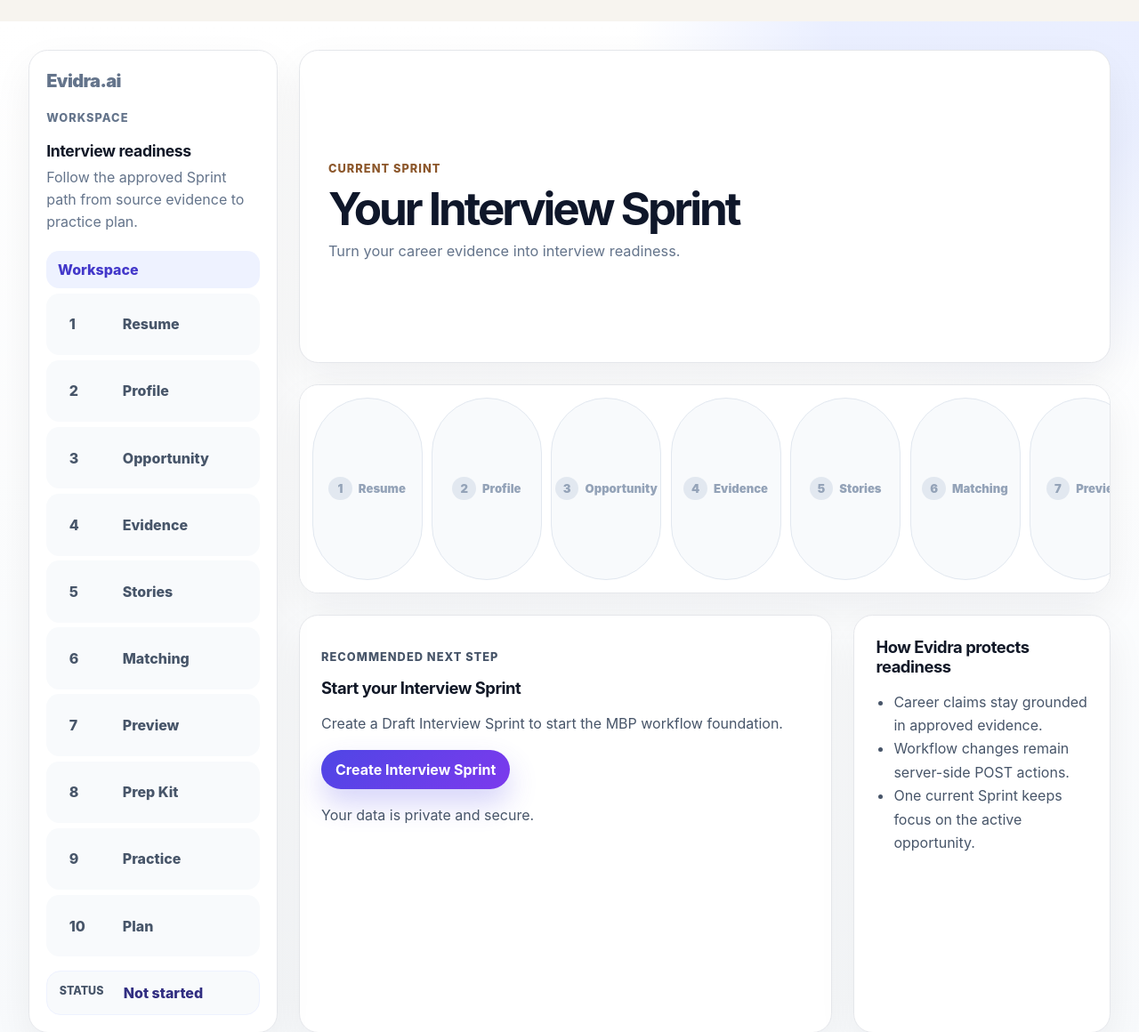
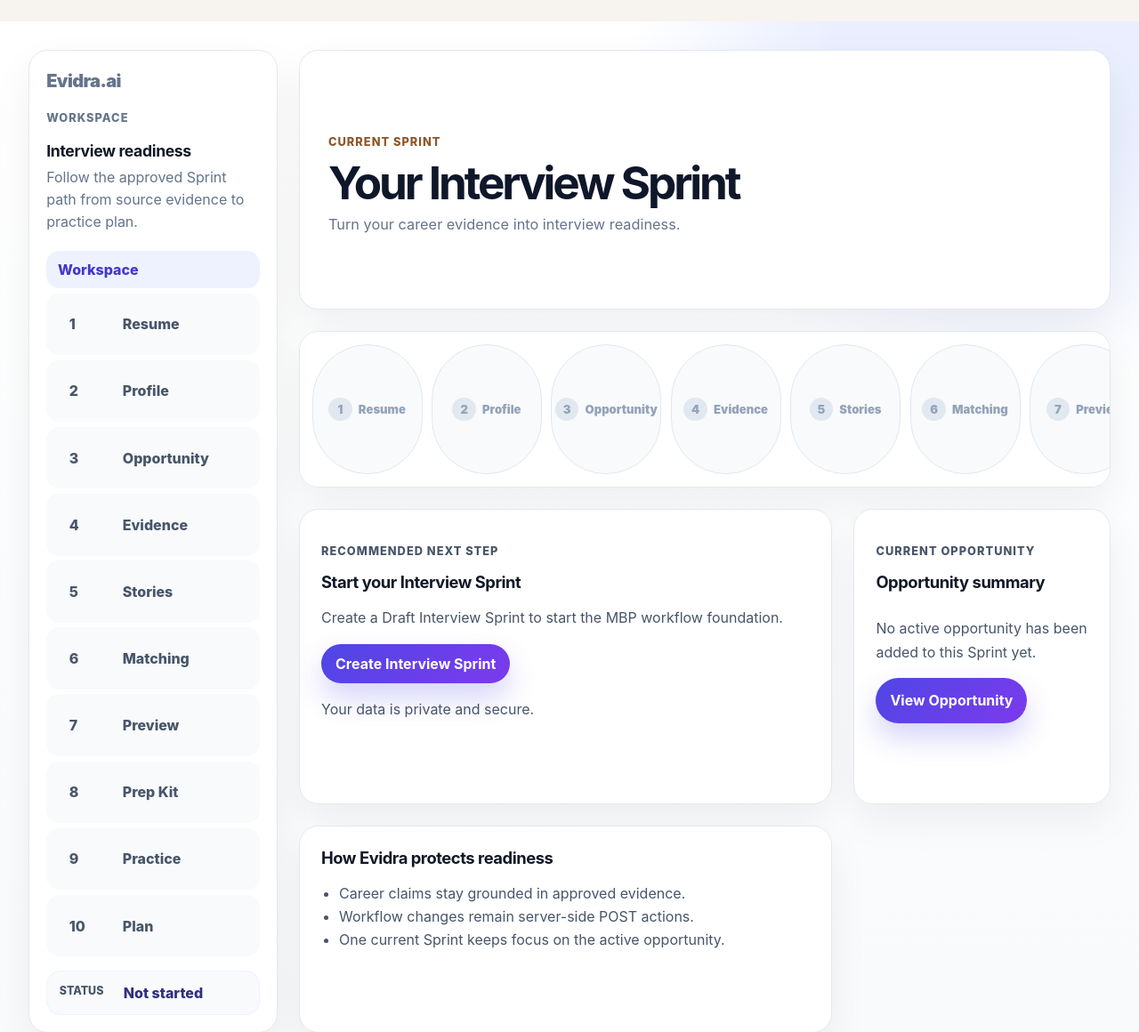
Before and after one commit to mahadevupadhyayula/Evidra, a Django app: page /workspace/ in a window 1280 px wide. Shown: the part 57-1217 px from the top of the page at 89% size. Run offline with Django 5.2, Linux system fonts and the light colour scheme; the visitor is signed in with stand-in values (Sample User, id 1); data that the repository does not hold is empty; parts of the project's set-up code (start-up, migrations or seed data) failed here and were passed over.

Commit message:
Add workspace opportunity summary

```diff
--- a/apps/workspace/presentation.py
+++ b/apps/workspace/presentation.py
@@ -4,6 +4,34 @@ from collections.abc import Callable
 from dataclasses import dataclass
 
 from apps.sprints.models import SprintState
+
+
+def count_completed_workflow_steps(workflow_steps: list[dict[str, object]]) -> int:
+    """Count completed presentation steps from the deterministic workflow tracker."""
+
+    return sum(1 for step in workflow_steps if step["status"] == "complete")
+
+
+def build_current_opportunity_summary(
+    opportunity, workflow_steps: list[dict[str, object]]
+) -> dict[str, object] | None:
+    """Build the workspace summary for the current non-stale opportunity."""
+
+    if opportunity is None:
+        return None
+
+    return {
+        "role_title": opportunity.role_title,
+        "company_name": opportunity.company_name,
+        "target_seniority": opportunity.target_seniority,
+        "role_family": opportunity.get_role_family_display(),
+        "interview_stage": opportunity.interview_stage,
+        "interview_date": opportunity.interview_date,
+        "confirmation_status": opportunity.get_confirmation_status_display(),
+        "status_label": "Active",
+        "completed_steps": count_completed_workflow_steps(workflow_steps),
+        "total_steps": len(workflow_steps),
+    }
 
 
 @dataclass(frozen=True)
--- a/apps/workspace/views.py
+++ b/apps/workspace/views.py
@@ -3,8 +3,13 @@ from django.shortcuts import redirect, render
 from django.urls import reverse
 from django.views.decorators.http import require_POST
 
+from apps.opportunities.services import OpportunityService
 from apps.sprints.services import SprintWorkflowService
-from apps.workspace.presentation import build_next_step, build_workflow_steps
+from apps.workspace.presentation import (
+    build_current_opportunity_summary,
+    build_next_step,
+    build_workflow_steps,
+)
 
 
 @login_required
@@ -18,11 +23,22 @@ def index(request):
         sprint.state if sprint else None,
         url_resolver=reverse,
     )
+    current_opportunity = (
+        OpportunityService.get_current_opportunity(user=request.user, sprint=sprint)
+        if sprint is not None
+        else None
+    )
+    opportunity_summary = build_current_opportunity_summary(current_opportunity, workflow_steps)
     next_step = build_next_step(request.user, sprint, url_resolver=reverse)
     return render(
         request,
         "workspace/index.html",
-        {"sprint": sprint, "workflow_steps": workflow_steps, "next_step": next_step},
+        {
+            "sprint": sprint,
+            "workflow_steps": workflow_steps,
+            "next_step": next_step,
+            "opportunity_summary": opportunity_summary,
+        },
     )
 
 
--- a/static/css/app.css
+++ b/static/css/app.css
@@ -952,3 +952,46 @@ input {
     border-radius: 1.1rem;
   }
 }
+
+.workspace-panel-header {
+  align-items: flex-start;
+  display: flex;
+  gap: 1rem;
+  justify-content: space-between;
+}
+
+.status-pill {
+  background: #dcfce7;
+  border-radius: 999px;
+  color: #047857;
+  font-size: 0.78rem;
+  font-weight: 900;
+  padding: 0.35rem 0.65rem;
+}
+
+.opportunity-title {
+  color: #0f172a;
+  font-weight: 800;
+  margin-bottom: 1rem;
+}
+
+.opportunity-summary-list {
+  display: grid;
+  gap: 0.45rem 0.75rem;
+  grid-template-columns: max-content minmax(0, 1fr);
+  margin: 0;
+}
+
+.opportunity-summary-list dt {
+  color: #475569;
+  font-weight: 900;
+}
+
+.opportunity-summary-list dd {
+  color: #0f172a;
+  margin: 0;
+}
+
+.opportunity-progress {
+  font-weight: 800;
+}
--- a/templates/workspace/index.html
+++ b/templates/workspace/index.html
@@ -47,6 +47,38 @@
           <p>{{ next_step.reassurance }}</p>
         </section>
 
+        <section class="workspace-panel workspace-opportunity-summary" aria-labelledby="current-opportunity-title">
+          <div class="workspace-panel-header">
+            <div>
+              <p class="eyebrow">Current opportunity</p>
+              <h2 id="current-opportunity-title">Opportunity summary</h2>
+            </div>
+            {% if opportunity_summary %}
+              <span class="status-pill">{{ opportunity_summary.status_label }}</span>
+            {% endif %}
+          </div>
+          {% if opportunity_summary %}
+            <p class="opportunity-title">{{ opportunity_summary.role_title }}{% if opportunity_summary.company_name %} at {{ opportunity_summary.company_name }}{% endif %}</p>
+            <dl class="opportunity-summary-list">
+              <dt>Seniority</dt>
+              <dd>{{ opportunity_summary.target_seniority|default:"Not provided" }}</dd>
+              <dt>Role family</dt>
+              <dd>{{ opportunity_summary.role_family|default:"Not provided" }}</dd>
+              <dt>Interview stage</dt>
+              <dd>{{ opportunity_summary.interview_stage|default:"Not provided" }}</dd>
+              <dt>Interview date</dt>
+              <dd>{{ opportunity_summary.interview_date|date:"M j, Y"|default:"Not provided" }}</dd>
+              <dt>Confirmation</dt>
+              <dd>{{ opportunity_summary.confirmation_status }}</dd>
+            </dl>
+            <p class="opportunity-progress">{{ opportunity_summary.completed_steps }} of {{ opportunity_summary.total_steps }} workflow steps completed.</p>
+            <p><a class="button-link" href="{% url 'opportunities:opportunity_detail' %}">View Opportunity</a></p>
+          {% else %}
+            <p>No active opportunity has been added to this Sprint yet.</p>
+            <p><a class="button-link" href="{% url 'opportunities:opportunity_detail' %}">View Opportunity</a></p>
+          {% endif %}
+        </section>
+
         <section class="workspace-panel">
           <h2>How Evidra protects readiness</h2>
           <ul>
```
Also changed, not shown: tests/workspace/test_workspace_views.py (+71 -0 lines).
